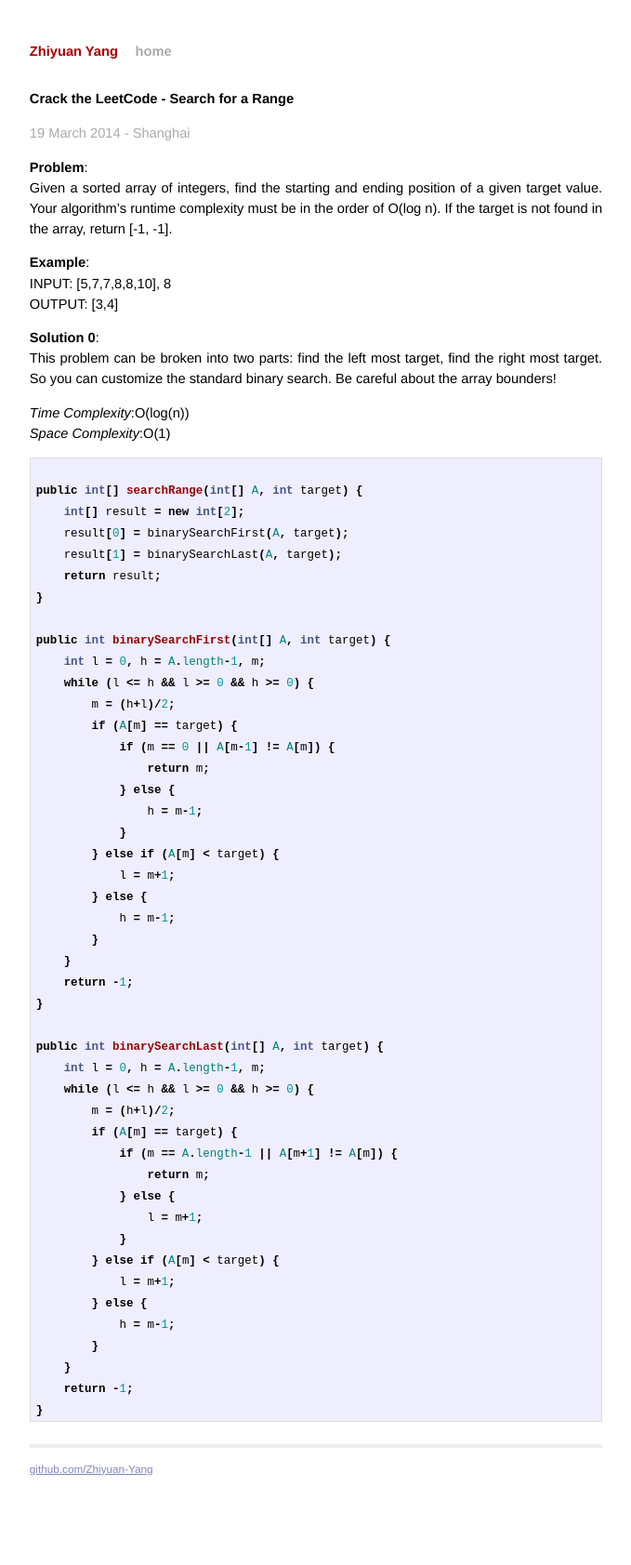
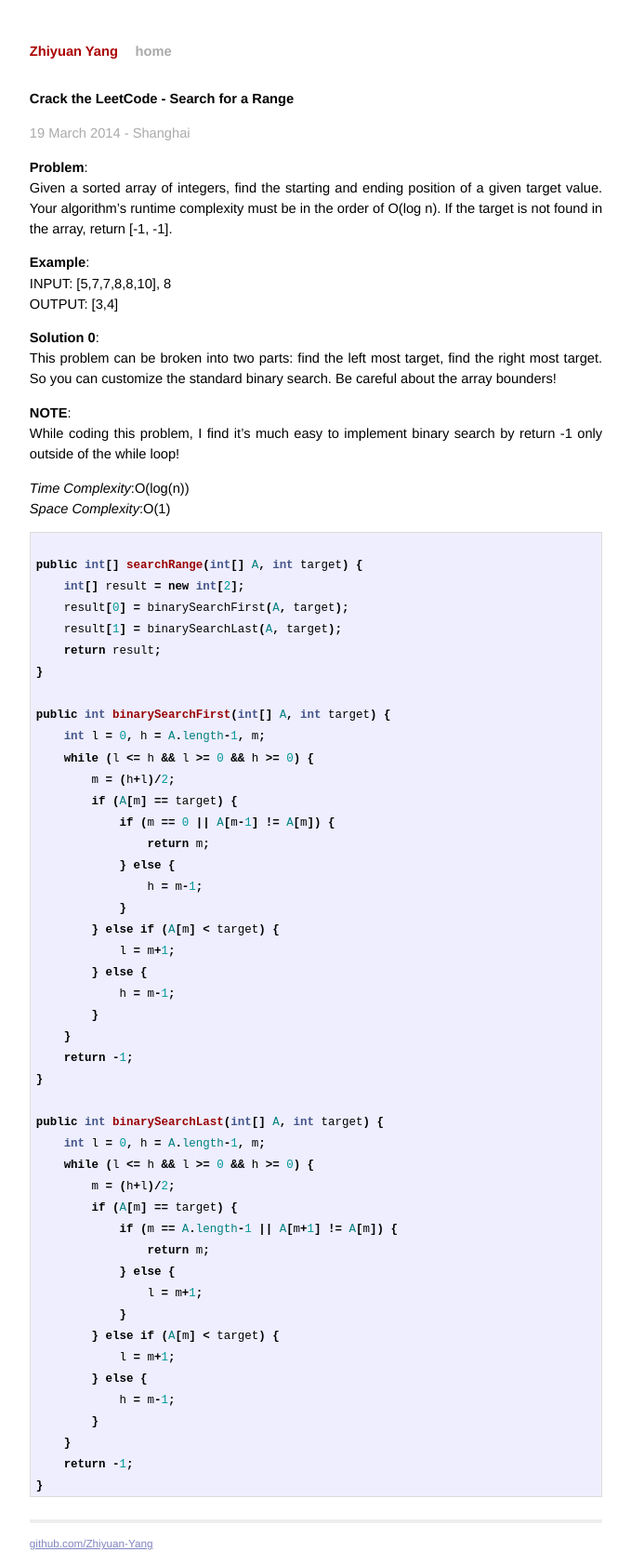
Before and after one commit to BugYang/LeetCode, a Jekyll site: the page built from _posts/2014-03-19-crack-the-leetcode-search-for-range.md, in a window 1280 px wide. Shown: the whole page at 93% size, without its empty margins (300-979 px from the left). Built offline with Jekyll 4.4.1, drawn with Linux system fonts in a browser that asks for light colours; Markdown is read by kramdown in place of the engine named in the settings; before the commit the page ends 1602 px from its top, so only the background shows below that.

Commit message:
update last article

```diff
--- a/_posts/2014-03-19-crack-the-leetcode-search-for-range.md
+++ b/_posts/2014-03-19-crack-the-leetcode-search-for-range.md
@@ -17,6 +17,9 @@ OUTPUT:  [3,4]
 
 **Solution 0**:
 This problem can be broken into two parts: find the left most target, find the right most target. So you can customize the standard binary search. Be careful about the array bounders!
+
+**NOTE**:
+While coding this problem, I find it's much easy to implement binary search by return -1 only outside of the while loop!
 
 *Time Complexity*:O(log(n))
 *Space Complexity*:O(1)
```
